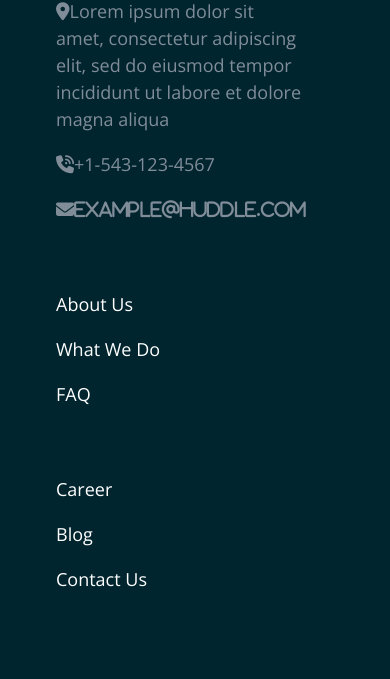
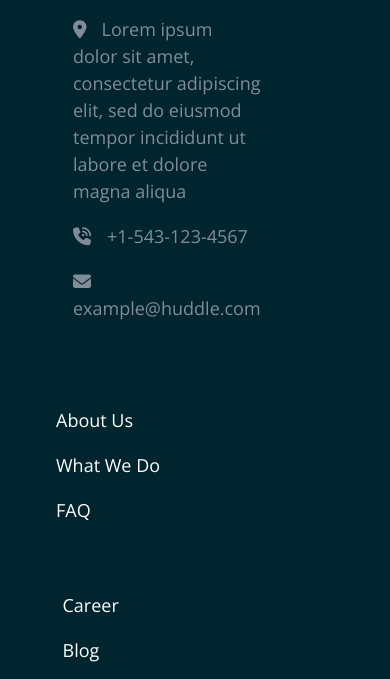
Before and after one commit to liamwoody25/huddle-landing-page.3.0, a plain HTML site: page index.html in a window 390 px wide. Shown: the part 3271-3950 px from the top of the page. Drawn offline with nearby package versions, Linux system fonts and the light colour scheme.

Commit message:
updating

```diff
--- a/index.html
+++ b/index.html
@@ -71,13 +71,14 @@
 <footer class="footer-container">
   <div class="footer-content">
     <div class="footer-left">
-            <ul class="nav-footer">
-                <li><img class="footer-logo" src="/public/assets/logo.svg" alt="logo"></li>
+          <ul>
+            <img class="footer-logo" src="./public/assets/logo.svg" alt="logo">
                 <li><p><i class="fa-solid fa-location-dot"></i>Lorem ipsum dolor sit amet, consectetur adipiscing elit, sed do eiusmod tempor incididunt ut labore et dolore magna aliqua</p></li>
                 <li><p><i class="fa-solid fa-phone-volume"></i>+1-543-123-4567</p></li>
-                <li><p><i class="fa-solid fa-envelope">example@huddle.com</i></p></li>
+                <li><p><i class="fa-solid fa-envelope"></i>example@huddle.com</p></li>
           </ul>
       </div>
+      <div class="footer-middle">
             <ul>
                 <li><a href="#"><p>About Us</p></a></li>
                 <li><a href="#"><p style="color: #fff;">What We Do</p></a></li>
@@ -89,6 +90,7 @@
                 <li><a href="#"><p>Blog</p></a></li>
                 <li><a href="#"><p>Contact Us</p></a></li>
             </ul>
+          </div>
     <!------ icons  -------->
     <div class="icons">
     <div class="facebook">
@@ -102,8 +104,8 @@
       </div>
       </div>
 
+
 </div>
-
 </footer>
 
 </body>
--- a/public/css/style.css
+++ b/public/css/style.css
@@ -125,6 +125,7 @@ a {
    font-size: 31px;
    color:#fff;
    text-decoration: none;
+
 }
 
 a :hover{
@@ -138,8 +139,9 @@ a :hover{
  body {
    padding: 0;
    background-color: var(--bg-color);
-   background-image: url(/public/assets/images/bg-hero-desktop.svg);
+   background-image: url(./public/assets/images/bg-hero-desktop.svg);
    margin: 0;
+   scroll-behavior: smooth;
  }
 
 
@@ -154,6 +156,7 @@ a :hover{
  .logo {
     width: 200px;
     height: 31px;
+
  }
 
  /*********  hero-container  *********/
@@ -314,8 +317,8 @@ a :hover{
 .footer-content {
    margin: 144px 78px 64px 20px;
    display: flex;
-   align-items: center;
-   justify-content: space-between;
+   justify-content: space-around;
+   flex-direction: row;
    padding: 0px 20px 0px 0px;
 
 }
@@ -326,27 +329,39 @@ a :hover{
    fill: white;
 }
 
+
+
 .footer-left {
    display: flex;
    justify-content: space-between;
-   margin: 17px ;
+   margin: 17px;
    color: #ffff;
-   width: 37%;
+   width: 39%;
 }
 
-
-.icon-location {
+.fa-location-dot {
    margin-right: 15px;
 
 }
 
-.icon-phone {
+.fa-phone-volume {
    margin-right: 16px;
 }
 
-.icon-email {
+.fa-envelope {
    margin-right: 16px;
 }
+
+
+
+.footer-middle {
+   display: flex;
+   gap: 100px;
+   align-items: center;
+   justify-content: space-around;
+}
+
+
 
 
 
@@ -354,6 +369,7 @@ a :hover{
 /******  icons  ******/
 .icons {
    display: flex;
+   align-items: center;
    gap:12px;
 }
 
@@ -563,12 +579,16 @@ a :hover{
     }
 
     .footer-left {
-      margin: 0;
+     display: flex;
+     width: 39%;
     }
 
-    .location-dot {
-      width: 20px;
+    .footer-middle {
+      display: flex;
+      flex-direction: column;
+      gap: 0px;
     }
+
 
     .footer-right {
       display: flex;
```
Lines whose indentation alone changed are shown as unchanged.
